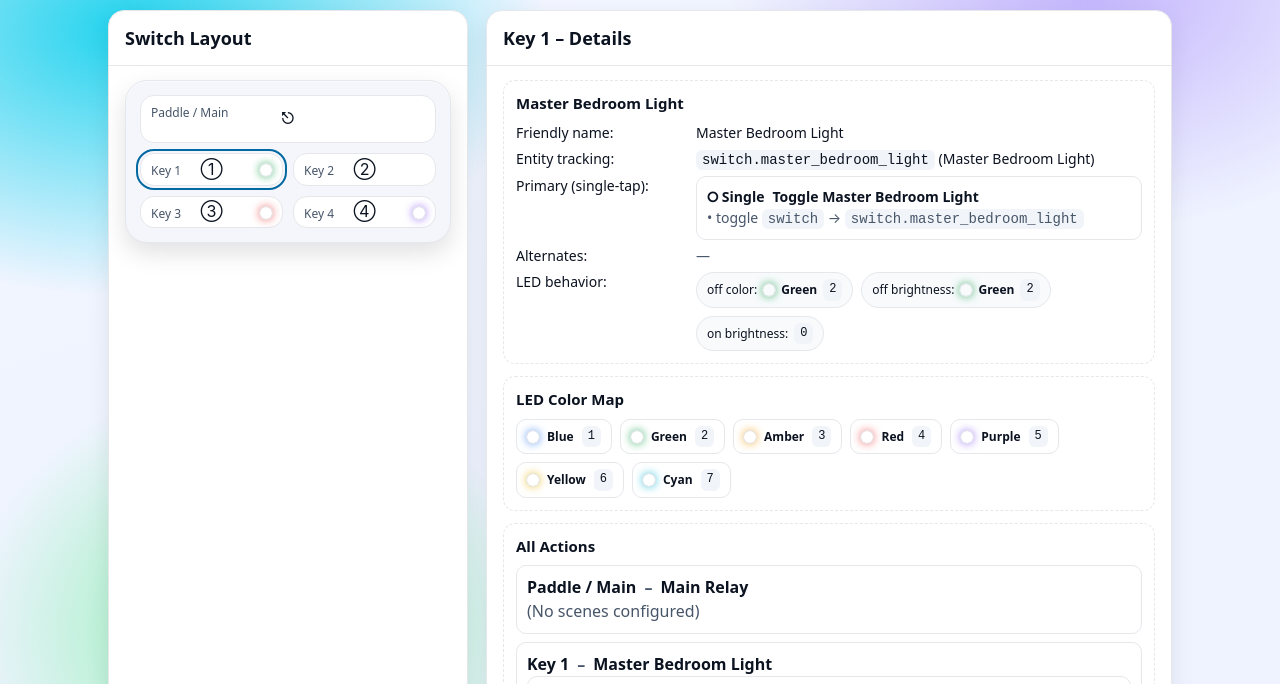
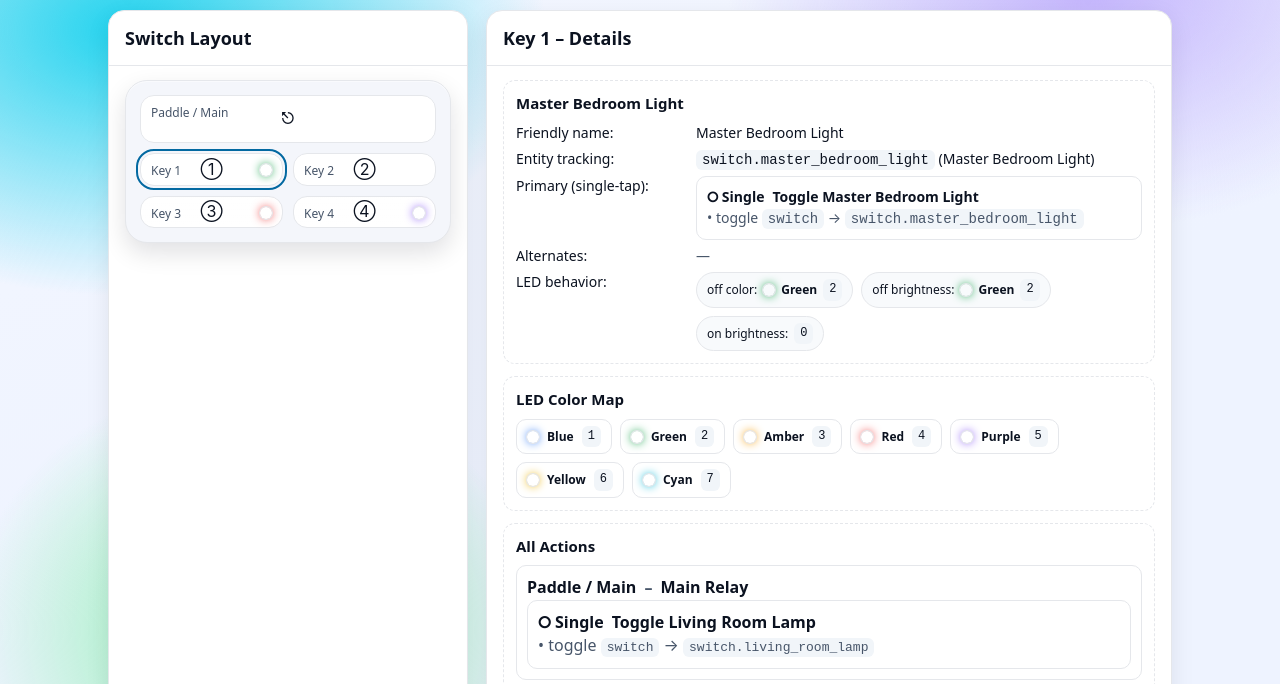
Before and after one commit to brooksbennett/nfc-pages, a plain HTML site: page index.html in a window 1280 px wide. Shown: the part 90-774 px from the top of the page. Drawn offline with Linux system fonts and the light colour scheme.

Commit message:
Update index.html

```diff
--- a/index.html
+++ b/index.html
@@ -195,7 +195,9 @@
   // Config (friendly names + gestures inferred from your YAML)
   const CONFIG = {
     keys: {
-      0: { name:"Paddle / Main", friendly:"Main Relay", tracks:"switch.living_room_lamp", actions:[], led:{} },
+      0: { name:"Paddle / Main", friendly:"Main Relay", tracks:"switch.living_room_lamp", actions:[
+        { type:"single", icon:"single", label:"Toggle Living Room Lamp", domain:"switch", entity:"switch.living_room_lamp" }
+      ], led:{} },
       1: { name:"Key 1", friendly:"Master Bedroom Light", tracks:"switch.master_bedroom_light", actions:[
             { type:"single", icon:"single", label:"Toggle Master Bedroom Light", domain:"switch", entity:"switch.master_bedroom_light" }
           ], led:{ off_color:"2", off_brightness:"2", on_brightness:"0" } },
```
